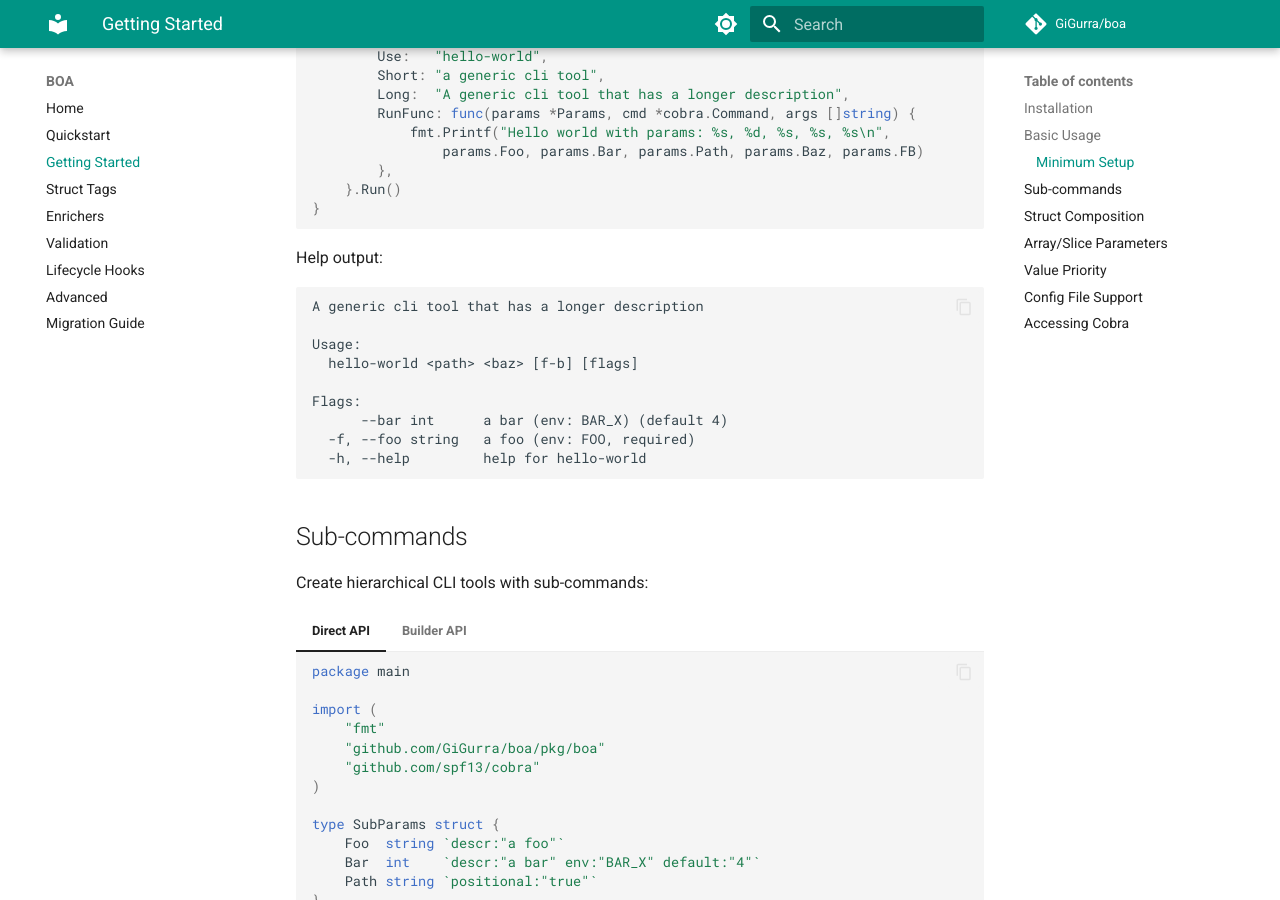
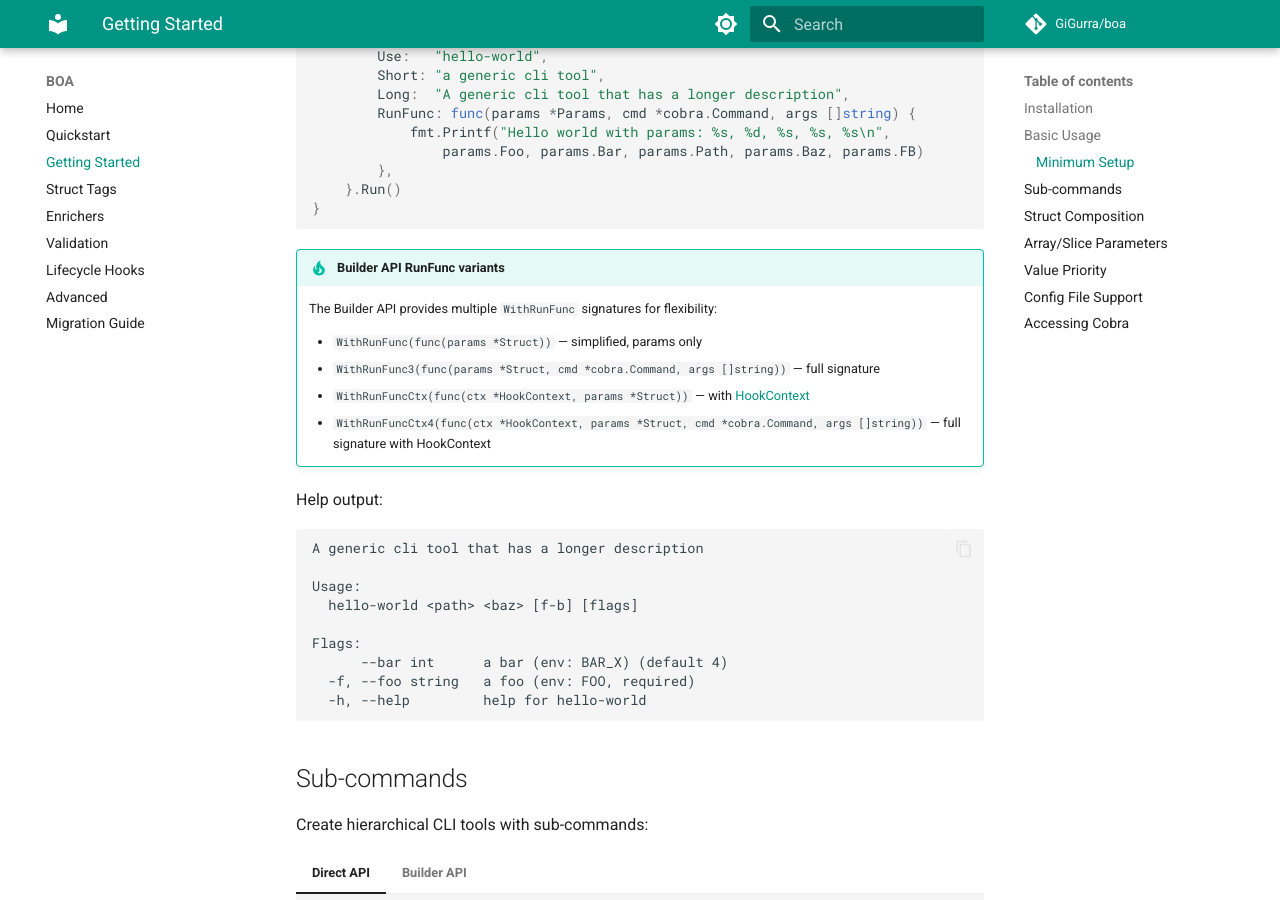
Before and after one commit to GiGurra/boa, an MkDocs documentation site: the page built from docs/getting-started.md, in a window 1280 px wide and 900 px high, scrolled down 754 px. Built offline with MkDocs 1.6.1 and Material for MkDocs 9.7.7, drawn with Linux system fonts in a browser that asks for light colours; comment, search, counter and statistics services are not loaded.

Commit message:
docs: add note about Builder API WithRunFunc variants
Document the four WithRunFunc signatures available in the Builder API
(WithRunFunc, WithRunFunc3, WithRunFuncCtx, WithRunFuncCtx4) in the
getting-started guide.

Co-Authored-By: Claude Opus 4.5 <noreply@anthropic.com>

````diff
--- a/docs/getting-started.md
+++ b/docs/getting-started.md
@@ -71,6 +71,14 @@ go get github.com/GiGurra/boa@latest
             Run()
     }
     ```
+
+!!! tip "Builder API RunFunc variants"
+    The Builder API provides multiple `WithRunFunc` signatures for flexibility:
+
+    - `WithRunFunc(func(params *Struct))` — simplified, params only
+    - `WithRunFunc3(func(params *Struct, cmd *cobra.Command, args []string))` — full signature
+    - `WithRunFuncCtx(func(ctx *HookContext, params *Struct))` — with [HookContext](hooks.md#hookcontext)
+    - `WithRunFuncCtx4(func(ctx *HookContext, params *Struct, cmd *cobra.Command, args []string))` — full signature with HookContext
 
 Help output:
 
````
